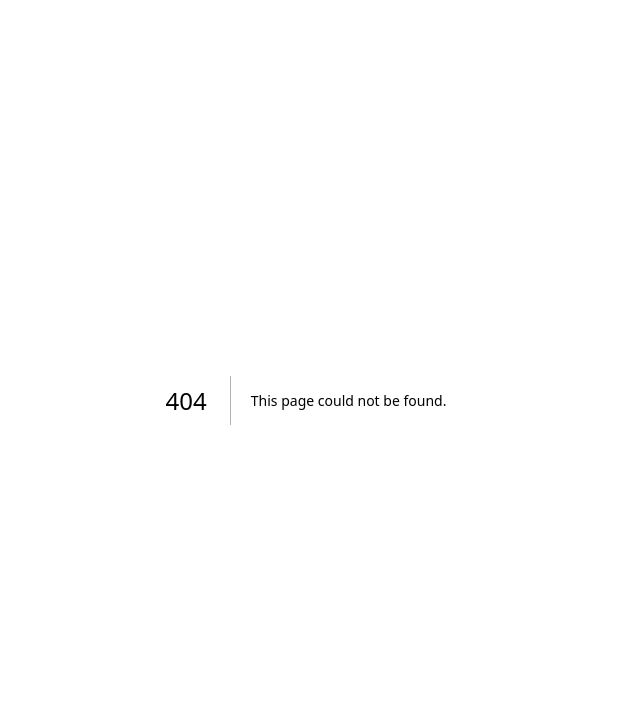
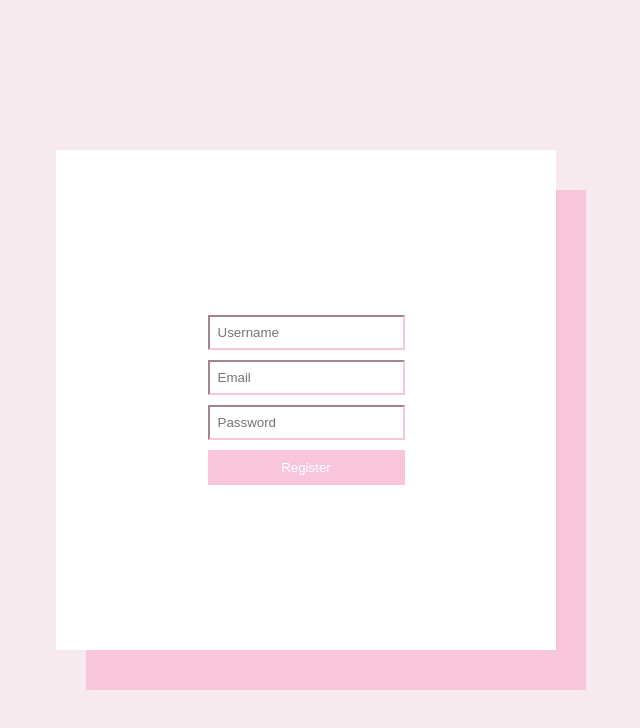
Before and after one commit to Mandiegr/PlannerA.2, a Next.js app: page /register in a window 1280 px wide. Before the commit this address had no page. Shown: the top 728 px of the page, without its empty margins (334-974 px from the left). Built offline with nearby package versions, Linux system fonts and the light colour scheme.

Commit message:
feat:  add page register

```diff
--- /dev/null
+++ b/src/app/register/page.tsx
@@ -0,0 +1,31 @@
+'use client'
+import { useForm } from 'react-hook-form';
+import { Main, Square, Form, TextInput, Button } from './styles'
+
+interface FormData {
+  username: string;
+  email: string;
+  password: string;
+}
+
+export default function CreateAccount() {
+  const { register, handleSubmit } = useForm<FormData>();
+
+  const onSubmit = (data: FormData) => {
+
+    console.log(data);
+  };
+
+  return (
+    <Main>
+      <Square>
+        <Form onSubmit={handleSubmit(onSubmit)}>
+          <TextInput {...register('username')} placeholder="Username" />
+          <TextInput {...register('email')} placeholder="Email" />
+          <TextInput {...register('password')} type="password" placeholder="Password" />
+          <Button type="submit">Register</Button>
+        </Form>
+      </Square>
+    </Main>
+  );
+}
--- /dev/null
+++ b/src/app/register/styles.ts
@@ -0,0 +1,57 @@
+import { theme } from "@/assets/styles/theme";
+import styled from "styled-components";
+
+
+
+export const Main = styled.div`
+display: flex;
+flex-direction: column;
+justify-content: center;
+align-items: center;
+padding: 6rem;
+min-height: 100vh;
+background-color: ${theme.colors.rose100};
+`;
+
+export const Square = styled.div`
+  display: flex;
+  align-items: center;
+  justify-content: center;
+  position: relative;
+  flex-direction: column;
+  width: 500px;
+  height: 500px;
+  background-color:  ${theme.colors.white};
+  box-shadow: 30px 40px ${theme.colors.rose600}
+
+  `;
+
+ export const Form = styled.form`
+  display: flex;
+  flex-direction: column;
+  max-width: 300px;
+  margin: auto;
+  border-style: ${theme.colors.green800};
+
+`;
+
+export const TextInput = styled.input`
+  margin-bottom: 10px;
+  padding: 8px;
+  border-color: ${theme.colors.rose600};
+
+
+
+`;
+
+export const Button = styled.button`
+  background-color: ${theme.colors.rose600};
+  color: white;
+  padding: 10px;
+  cursor: pointer;
+  border: none;
+
+  &:hover {
+    background-color: ${theme.colors.green800};
+  }
+`;
```
Also changed, not shown: package.json (+15 -5 lines), src/app/Home/page.tsx (+5 -3 lines), 1 other file (tests, documents, lock files or other folders).
